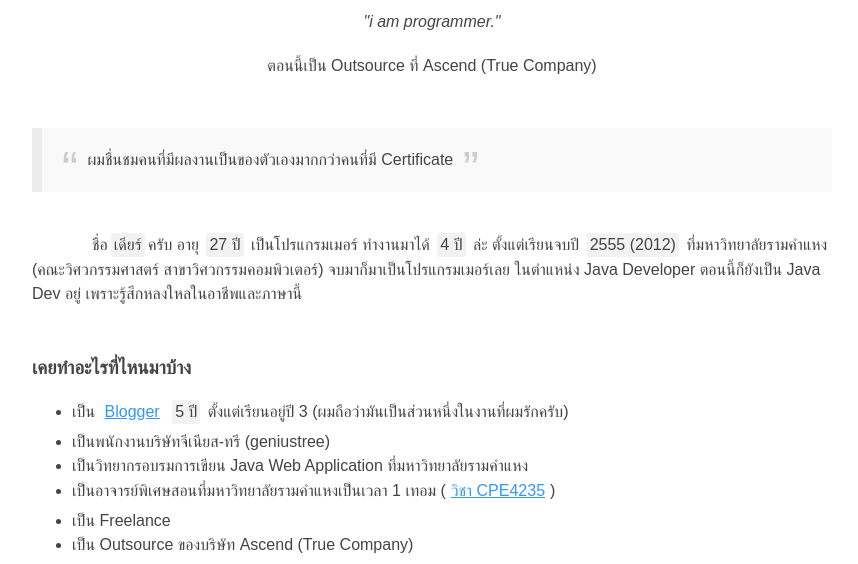
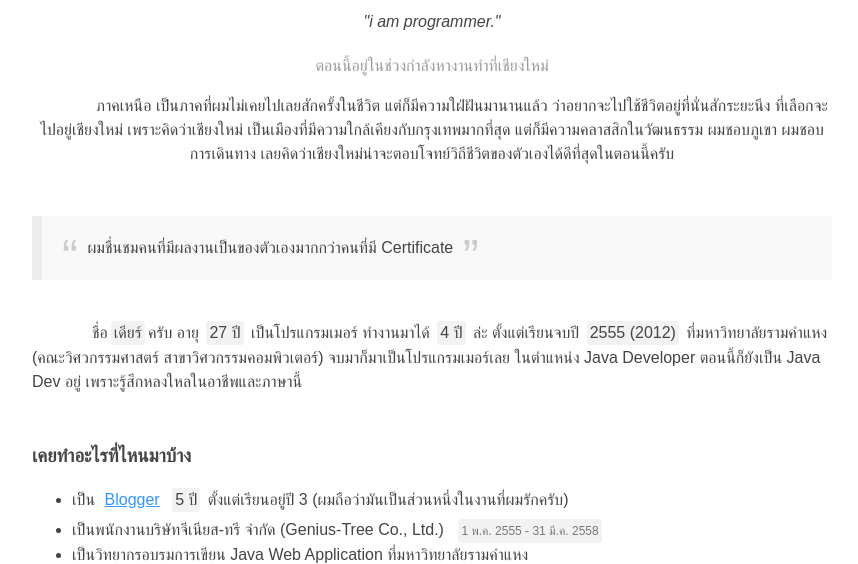
Before and after one commit to jittagornp/jittagornp.me, a website: page src/main/webapp/index.origin.html in a window 1280 px wide. Shown: the part 325-889 px from the top of the page, without its empty margins (208-1066 px from the left). Drawn offline with Linux system fonts and the light colour scheme.

Commit message:
refactoring code

```diff
--- a/src/main/webapp/index.origin.html
+++ b/src/main/webapp/index.origin.html
@@ -206,6 +206,18 @@
                 -moz-border-radius: 8px;
                 -webkit-border-radius: 8px;
             }
+
+            .jpm-display-time{
+                background-color: #f2f2f2;
+                font-size: 9pt;
+                padding: 0px 3px;
+                display: inline-block;
+                border-radius: 3px;
+                -moz-border-radius: 3px;
+                -webkit-border-radius: 3px;
+                margin-left: 10px;
+                color : #777;
+            }
         </style>
     </head>
     <body>
@@ -219,8 +231,15 @@
                 <h1 class="jpm-name">จิตกร พิทักษ์เมธากุล</h1>
                 <div class="jpm-aboutme">"i am programmer."</div>
                 <div class="jpm-status">
-                    ตอนนี้เป็น Outsource ที่ Ascend
-                    <span>(True Company)</span>
+                    <span style="color: #999">ตอนนี้อยู่ในช่วงกำลังหางานทำที่เชียงใหม่</span>
+                    <p>
+                        ภาคเหนือ  เป็นภาคที่ผมไม่เคยไปเลยสักครั้งในชีวิต
+                        แต่ก็มีความใฝ่ฝันมานานแล้ว  ว่าอยากจะไปใช้ชีวิตอยู่ที่นั่นสักระยะนึง
+                        ที่เลือกจะไปอยู่เชียงใหม่  เพราะคิดว่าเชียงใหม่ เป็นเมืองที่มีความใกล้เคียงกับกรุงเทพมากที่สุด
+                        แต่ก็มีความคลาสสิกในวัฒนธรรม  ผมชอบภูเขา  ผมชอบการเดินทาง
+                        เลยคิดว่าเชียงใหม่น่าจะตอบโจทย์วิถีชีวิตของตัวเองได้ดีที่สุดในตอนนี้ครับ
+
+                    </p>
                 </div>
             </div>
             <div class="jpm-body">
@@ -242,7 +261,8 @@
                         <span>(ผมถือว่ามันเป็นส่วนหนึ่งในงานที่ผมรักครับ)</span>
                     </li>
                     <li>
-                        เป็นพนักงานบริษัทจีเนียส-ทรี (geniustree)
+                        เป็นพนักงานบริษัทจีเนียส-ทรี จำกัด (Genius-Tree Co., Ltd.)
+                        <span class="jpm-display-time">1 พ.ค. 2555 - 31 มี.ค. 2558</span>
                     </li>
                     <li>
                         เป็นวิทยากรอบรมการเขียน Java Web Application ที่มหาวิทยาลัยรามคำแหง
@@ -256,6 +276,7 @@
                     </li>
                     <li>
                         เป็น Outsource ของบริษัท  Ascend <span>(True Company)</span>
+                        <span class="jpm-display-time">1 ส.ค. - 31 ธ.ค. 2558</span>
                     </li>
                 </ul>
                 <h3>คติประจำใจ</h3>
@@ -413,9 +434,11 @@
                         <li>
                             Gatling Load Test Framework <a href="https://github.com/jittagornp/gatling-example">ตัวอย่าง</a>
                         </li>
+                        <!--
                         <li>
                             Robot Framework (Acceptance Test)
                         </li>
+                        -->
                     </ul>
                     <h3>Other</h3>
                     <ul class="jpm-skill-block">
@@ -428,9 +451,11 @@
                         <li>
                             Linux Ubuntu Server <a href="http://na5cent.blogspot.com/2013/11/apache-hadoop-121-multi-node-cluster.html">ตัวอย่าง</a>
                         </li>
+                        <!--
                         <li>
                             Jenkins
                         </li>
+                        -->
                         <li>
                             Git
                         </li>
@@ -477,9 +502,9 @@
                     มันก็ยังอยู่หน้าเดิม  ได้ content เหมือนเดิม พูดง่ายๆ ก็คือเป็นการเขียน  angularjs ที่รองรับการทำ
                     <span class="jpm-highlight">SEO</span> (Search Engine Optimization) นั่นเอง
                 </p>
-                <a href="javascript:void(0)">LessCss</a>
+                <a href="javascript:void(0)">LessCSS</a>
                 <p>
-                    ตัว <span class="jpm-highlight">Css</span> ผมใช้ <span class="jpm-highlight">Less</span> เข้ามาช่วยอำนวยสะดวกในการเขียน code
+                    ตัว <span class="jpm-highlight">CSS</span> ผมใช้ <span class="jpm-highlight">Less</span> เข้ามาช่วยอำนวยสะดวกในการเขียน code
                     เพื่อให้เราสามารถเขียน css ได้ง่ายขึ้น สะดวกขึ้น และที่สำคัญคือ reuse ใช้ของเดิมได้
                     (เขียนเป็น function และตัวแปรต่างๆ เพื่อเรียกใช้งานในภายหลัง)
                 </p>
@@ -569,6 +594,11 @@
                     </li>
                     <li>
                         การถ่ายภาพ
+                        <ul>
+                            <li>
+                                กล้องคู่ใจ  Olympus OM-D E-M5 Mark II
+                            </li>
+                        </ul>
                     </li>
                     <li>
                         การวาดภาพ
@@ -578,7 +608,7 @@
                         <ul>
                             <li>
                                 ตอนนี้ผมก็มีรอยสักอยู่ที่แขนทั้ง 2 ข้าง
-                                บางคนอาจจะไม่ชอบ  แต่ผมก็บอกกับตัวไว้แล้วว่า ผมจะทำในสิ่งที่ตัวเองรักและมีความสุขไปกับมันครับ
+                                บางคนอาจจะไม่ชอบ  แต่ผมก็บอกกับตัวเองแล้วว่า ผมจะทำในสิ่งที่ตัวเองรักและมีความสุขไปกับมันครับ
                                 เมื่อเรามีความสุข แน่นอนว่าเราจะทำทุกๆ อย่างออกมาได้ดีเสมอ
                             </li>
                         </ul>
```
Also changed, not shown: src/main/webapp/static/image/me.jpg, src/main/webapp/static/image/me_small.jpg, 1 other file.
